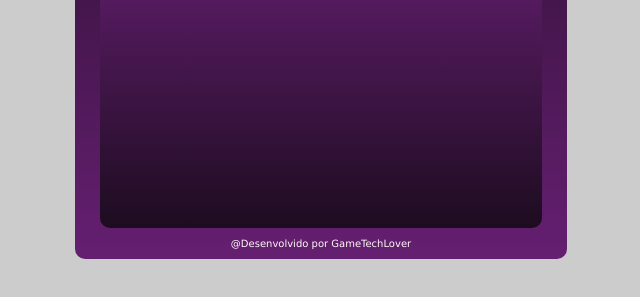
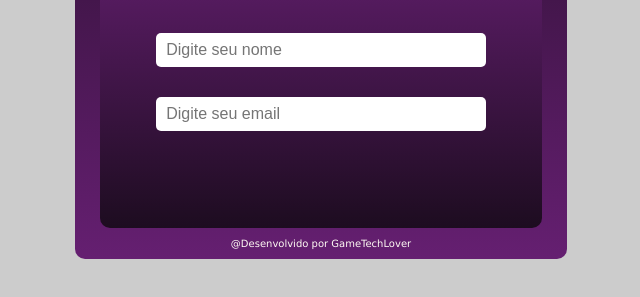
Before and after one commit to Rodrigokaki/BootCamp-Dev-Jr-Capitulo2-Enquete, a plain HTML site: page index.html in a window 1280 px wide. Shown: the part 313-610 px from the top of the page, without its empty margins (319-959 px from the left). Drawn offline with Linux system fonts and the light colour scheme.

Commit message:
closes #4 - Fazer os inputs

```diff
--- a/index.html
+++ b/index.html
@@ -14,6 +14,16 @@ body{
     font-family:'Lucida Sans', 'Lucida Sans Regular', 'Lucida Grande', 'Lucida Sans Unicode', 'Geneva', Verdana, sans-serif;
     text-align: -webkit-center;
     color: #FFFBF4;
+}
+
+input{
+    width: 70%;
+    height: 14px;
+    padding: 10px;
+    font-size: 16px;
+    border-radius: 5px;
+    border: 0;
+    margin: 15px;
 }
 
 .container{
@@ -45,11 +55,18 @@ body{
     font-size: 22px;
     font-weight: 400;
     padding: 20px 0px;
+    margin: 0;
 }
 
 .footer{
     font-size: 10px;
     padding: 10px;
+}
+
+.display-inputs{
+    display: flex;
+    flex-direction: column;
+    align-items: center;
 }
 
 </style>
@@ -67,6 +84,10 @@ body{
         </p>
         <div class="content">
             <h2 class="header-2">Digite os seus dados e escolha entre os três finalistas!</h2>
+            <div class="display-inputs">
+                <input type="text" placeholder="Digite seu nome">
+                <input type="email" placeholder="Digite seu email">
+            </div>
         </div>
         <footer class="footer">@Desenvolvido por GameTechLover</footer>
     </div>
```
